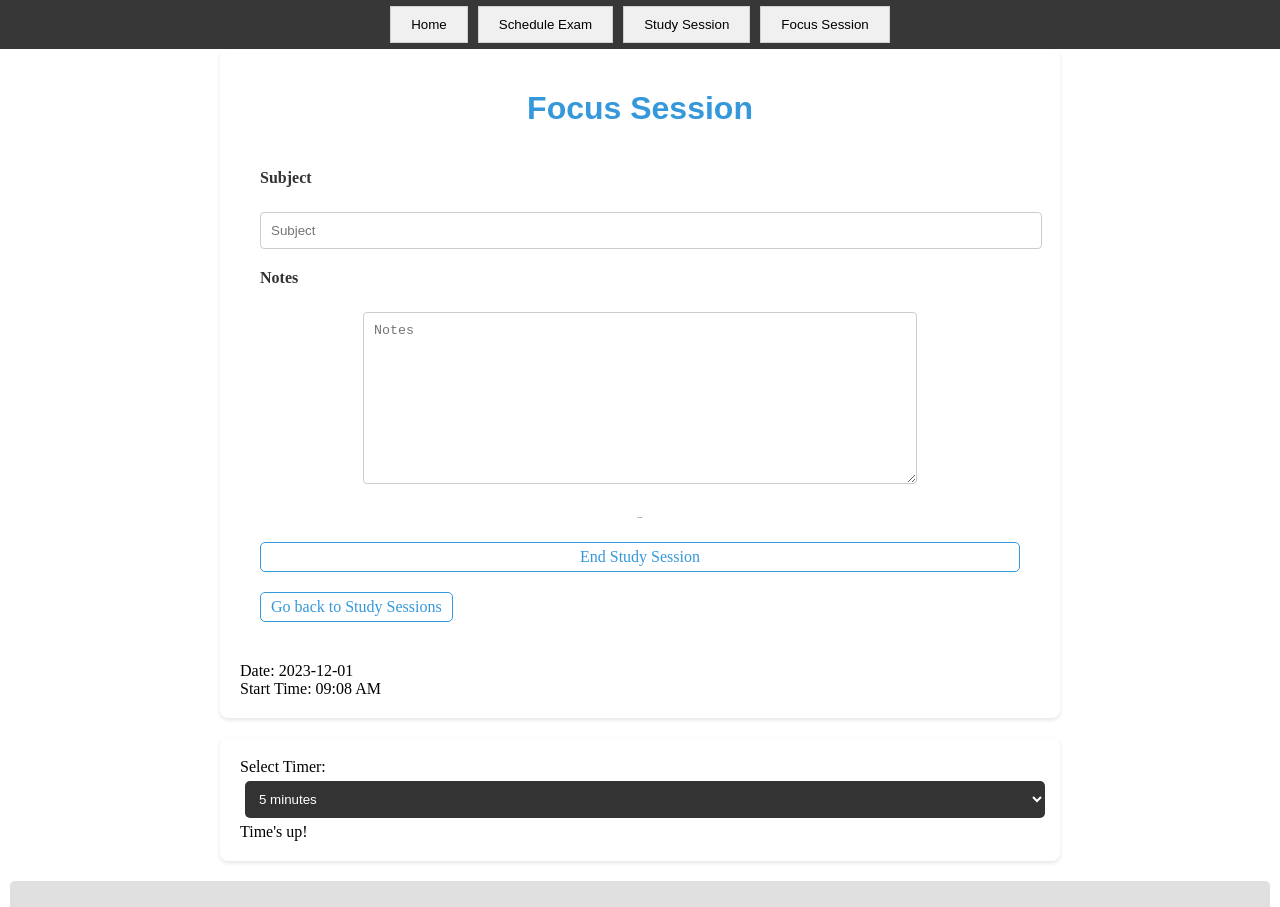
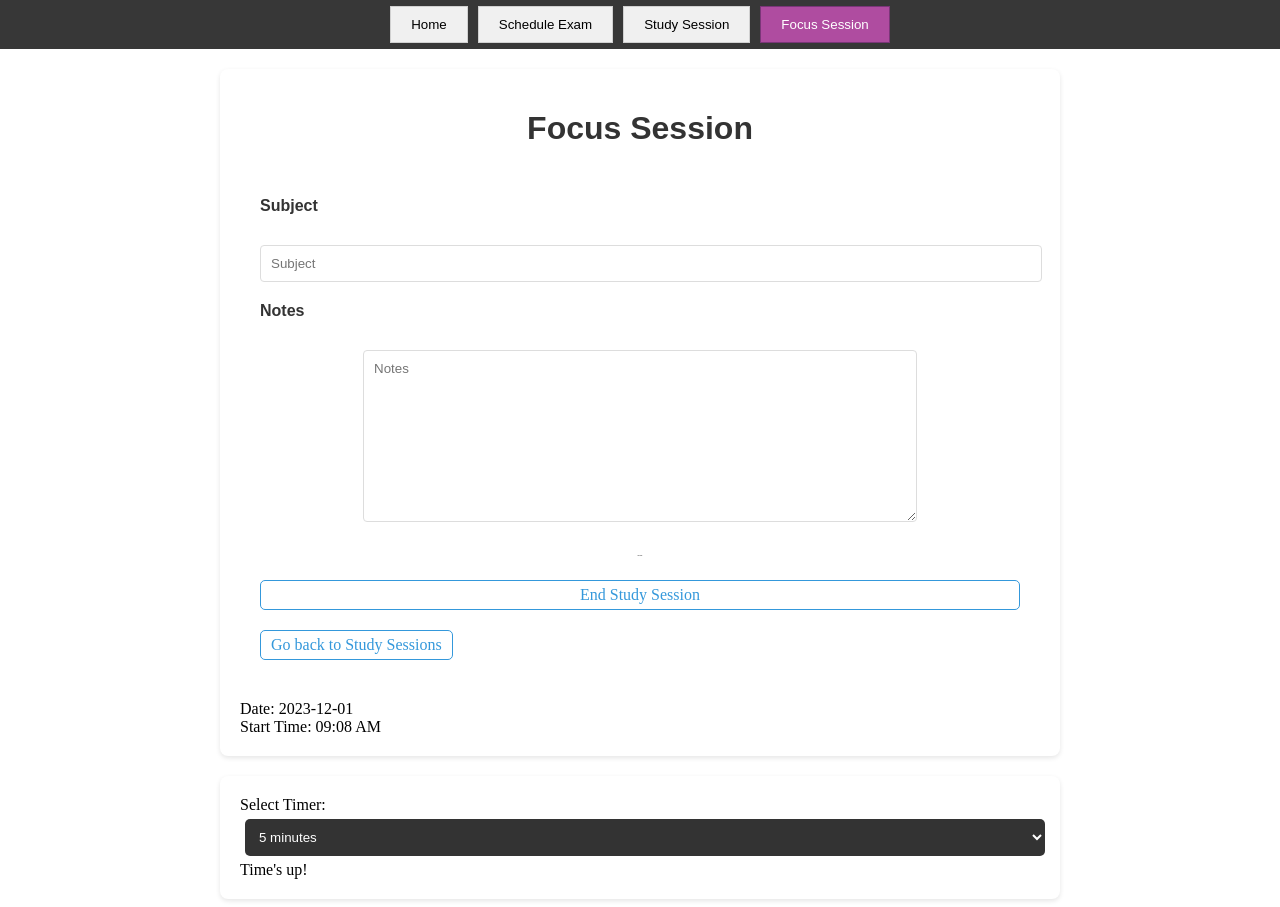
Before and after one commit to CEN4010-Fall2023-Prin-Soft-Eng/cen4010-prin-soft-eng-final-project-001-group-21, a Vue app: page /music-selection in a window 1280 px wide. Shown: the top 907 px of the page. Built offline with nearby package versions, Linux system fonts and the light colour scheme; sample sign-in values are in the browser's storage.

Commit message:
Change color of btns & added more inspo.messages

```diff
--- a/src/components/AppCalendar.vue
+++ b/src/components/AppCalendar.vue
@@ -184,7 +184,7 @@ h2 {
 .exam-scheduler button {
   padding: 0.8rem;
   border: none;
-  background-color: #5cb85c;
+  background-color: rgb(175, 76, 160);
   color: white;
   font-size: 1rem;
   cursor: pointer;
@@ -192,7 +192,7 @@ h2 {
 }
 
 .exam-scheduler button:hover {
-  background-color: #4cae4c;
+  background-color:  rgb(221, 120, 206);
 }
 
 #exams-container {
--- a/src/components/ButtonComponent.vue
+++ b/src/components/ButtonComponent.vue
@@ -35,8 +35,8 @@ button {
   cursor: pointer; /* change mouse cursor to indicate clickable */
 }
 button.active {
-  background-color: #4CAF50; /* green background for active button */
+  background-color: rgb(175, 76, 160); /* green background for active button */
   color: white; /* white text color for better contrast on green bg */
-  border-color: #367a38; /* darker green border for some depth */
+  border-color: #7a3678; /* darker green border for some depth */
 }
 </style>
--- a/src/components/InspirationalMessage.vue
+++ b/src/components/InspirationalMessage.vue
@@ -5,7 +5,6 @@
 </template>
 
 <script>
-
 export default {
   data() {
     return {
@@ -14,37 +13,69 @@
   },
   methods: {
     fetchInspirationalMessage() {
-        // You can fetch inspirational messages from an API or define them locally
       const inspirationalMessages = [
         "Believe you can and you're halfway there.",
         "The only way to do great work is to love what you do.",
         "Your time is limited, don't waste it living someone else's life.",
-          // Add more inspirational messages as needed
+        "Don’t let what you cannot do interfere with what you can do.",
+        "Start where you are. Use what you have. Do what you can.",
+        "The secret of getting ahead is getting started.",
+        "The best way to predict your future is to create it.",
+        "You don’t have to be great to start, but you have to start to be great.",
+        "Success is the sum of small efforts, repeated day in and day out.",
+        "The expert in anything was once a beginner.",
+        "Strive for progress, not perfection.",
+        "There are no shortcuts to any place worth going.",
+        "Failure is the opportunity to begin again more intelligently.",
+        "Our greatest weakness lies in giving up. The most certain way to succeed is always to try just one more time.",
+        "You are braver than you believe, stronger than you seem, and smarter than you think.",
+        "Success is not final, failure is not fatal: It is the courage to continue that counts.",
+        "It always seems impossible until it is done.",
+        "The best time to plant a tree was 20 years ago. The second best time is now.",
+        "You don’t drown by falling in the water; you drown by staying there.",
+        "Procrastination makes easy things hard and hard things harder.",
       ];
 
-        // Select a random message
       this.message = inspirationalMessages[Math.floor(Math.random() * inspirationalMessages.length)];
     },
   },
   mounted() {
-      // Fetch an initial message when the component is mounted
     this.fetchInspirationalMessage();
-
-      // Set up an interval to fetch a new message every 5 minutes
-      setInterval(() => {
-        this.fetchInspirationalMessage();
-      }, 5 * 60 * 1000); // 5 minutes in milliseconds
+    setInterval(this.fetchInspirationalMessage, 3 * 60 * 1000);
   },
 };
 </script>
 
+
 <style scoped>
-  /* Add styling for your inspirational message component as needed */
 .inspirational-message {
-    background-color: #e0e0e0;
-    padding: 10px;
-    border-radius: 5px;
-    margin: 10px;
+  background-color: #f0f8ff; /* Soft blue background */
+  padding: 20px;
+  border-radius: 10px;
+  margin: 20px 0;
   text-align: center;
+  box-shadow: 0 4px 8px rgba(0, 0, 0, 0.1); /* subtle shadow for depth */
+  border-left: 5px solid #3498db; /* a colored border on the left for accent */
+  font-family: 'Arial', sans-serif; /* clean, readable font */
+  color: #333; /* dark gray color for text */
+}
+
+.inspirational-message p {
+  font-size: 1.2rem; /* slightly larger text for impact */
+  line-height: 1.6; /* more readable line spacing */
+  margin: 0; /* remove default margin from <p> */
+  color: #2c3e50; /* darker color for contrast */
+  font-weight: 500; /* medium font weight for emphasis */
+}
+
+@media (max-width: 600px) {
+  .inspirational-message {
+    margin: 20px 10px; /* smaller side margins for narrow screens */
+    padding: 15px; /* slightly less padding for narrow screens */
+  }
+
+  .inspirational-message p {
+    font-size: 1rem; /* smaller font size for narrow screens */
+  }
 }
 </style>
--- a/src/components/MusicSelection.vue
+++ b/src/components/MusicSelection.vue
@@ -143,20 +143,21 @@
   },
 };
 </script>
-
 <style scoped>
 .container {
   max-width: 800px;
-  margin: auto;
+  margin: 20px auto;
   padding: 20px;
-  box-shadow: 0 2px 4px rgba(0, 0, 0, 0.1);
+  box-shadow: 0 2px 5px rgba(0, 0, 0, 0.1);
   border-radius: 8px;
+  background-color: #ffffff; /* White background for less blue */
 }
 
 h1 {
   text-align: center;
-  color: #3498db;
-  font-family: Arial, sans-serif;
+  color: #333; /* Darker text for better contrast */
+  font-family: 'Arial', sans-serif;
+  margin-bottom: 30px;
 }
 
 form {
@@ -167,9 +168,10 @@ form {
 
 label {
   display: block;
-  margin-bottom: 5px;
+  margin-bottom: 10px;
   color: #333;
   font-weight: bold;
+  font-family: 'Arial', sans-serif;
 }
 
 input[type="text"],
@@ -178,8 +180,9 @@ input[type="time"],
 textarea {
   width: 100%;
   padding: 10px;
-  border: 1px solid #ccc;
+  border: 1px solid #ddd; /* Lighter border */
   border-radius: 4px;
+  font-family: 'Arial', sans-serif;
 }
 
 textarea {
@@ -188,39 +191,53 @@ textarea {
 }
 
 button {
-  background-color: #3498db;
+  background-color: #5cb85c; /* Green color for the button */
   color: white;
   padding: 10px 20px;
   border: none;
   border-radius: 4px;
   cursor: pointer;
-  transition: background-color 0.3s;
+  font-family: 'Arial', sans-serif;
+  transition: background-color 0.3s, transform 0.3s;
 }
 
 button:hover {
-  background-color: #2874a6;
+  background-color: #4cae4c; /* Darker green on hover */
+  transform: translateY(-2px); /* Lift effect */
 }
 
 #messageBox {
   text-align: center;
   margin-top: 20px;
   font-size: 1.2rem;
+  color: #555; /* Subtle text color for the message box */
 }
 
-.timer-component {
+.timer-component,
+.inspirational-message-container {
   margin-top: 20px;
 }
 
-.inspirational-message-container {
+.router-link button {
+  display: inline-block;
   margin-top: 20px;
   text-align: center;
 }
 
 .router-link {
   text-decoration: none;
+  display: block;
+  margin-top: 10px;
 }
 
-.router-link button {
-  margin-top: 20px;
+@media (max-width: 600px) {
+  .container {
+    margin: 20px 10px;
+    padding: 15px;
+  }
+
+  h1 {
+    margin-bottom: 20px;
+  }
 }
 </style>
--- a/src/components/NavBar.vue
+++ b/src/components/NavBar.vue
@@ -14,7 +14,7 @@
     >Study Session</ButtonComponent>
     <!-- New ButtonComponent for Music Selection -->
     <ButtonComponent
-      :isActive="isPageActive('Focus Session')"
+      :isActive="isPageActive('music-selection')"
       @button-click="navigateTo('music-selection')"
     >Focus Session</ButtonComponent>
   </nav>
```
Lines whose indentation alone changed are shown as unchanged.
